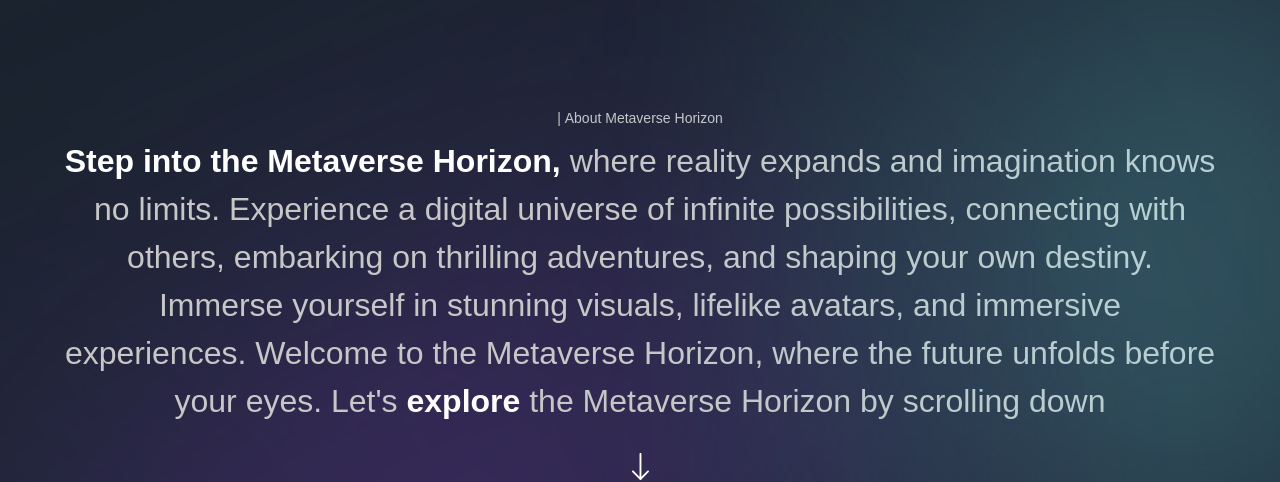
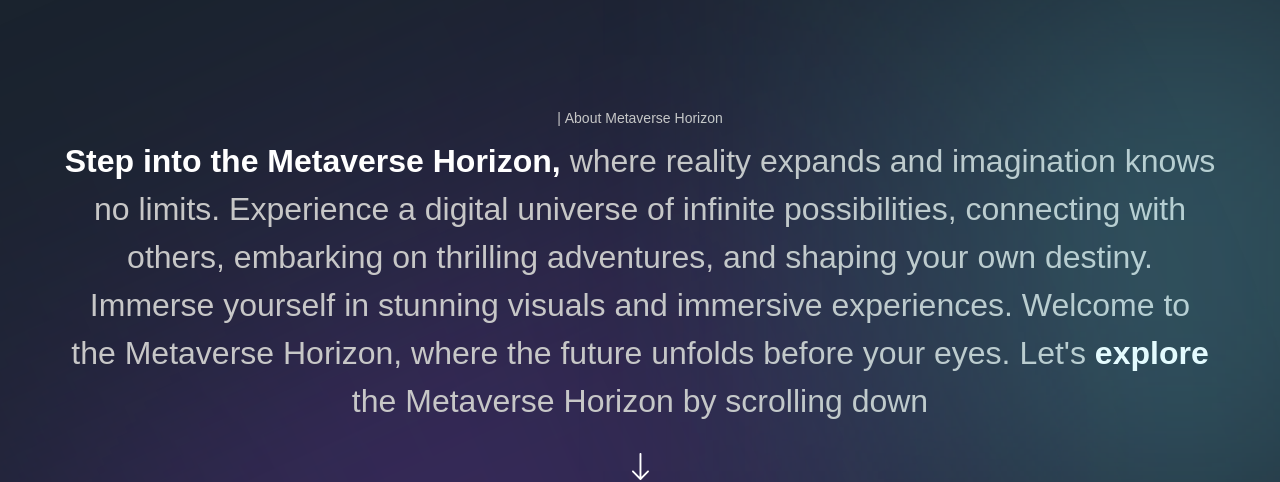
Before and after one commit to shoaib-eth/MetaverseHorizon, a Next.js app: page / in a window 1280 px wide. Shown: the part 1060-1542 px from the top of the page. Built offline with nearby package versions, Linux system fonts and the light colour scheme; a web font is replaced by a local one.

Commit message:
Update About.jsx

```diff
--- a/sections/About.jsx
+++ b/sections/About.jsx
@@ -28,8 +28,7 @@ const About = () => (
         where reality expands and imagination knows no limits. Experience a
         digital universe of infinite possibilities, connecting with others,
         embarking on thrilling adventures, and shaping your own destiny. Immerse
-        yourself in stunning visuals, lifelike avatars, and immersive
-        experiences. Welcome to the Metaverse Horizon, where the future unfolds
+        yourself in stunning visuals and immersive experiences. Welcome to the Metaverse Horizon, where the future unfolds
         before your eyes. Let's{" "}
         <span className="font-extrabold text-white">explore</span> the Metaverse
         Horizon by scrolling down
```
